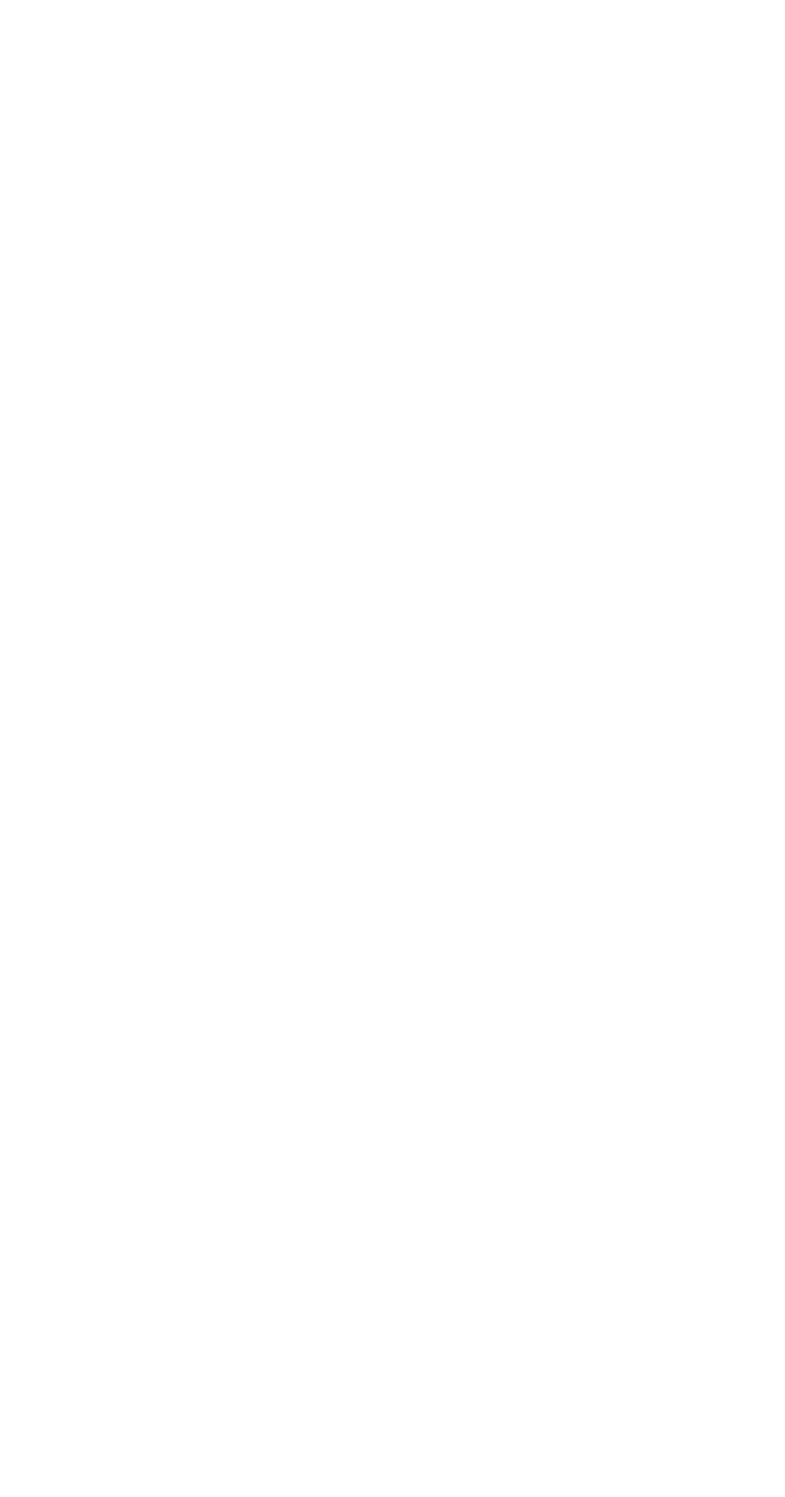
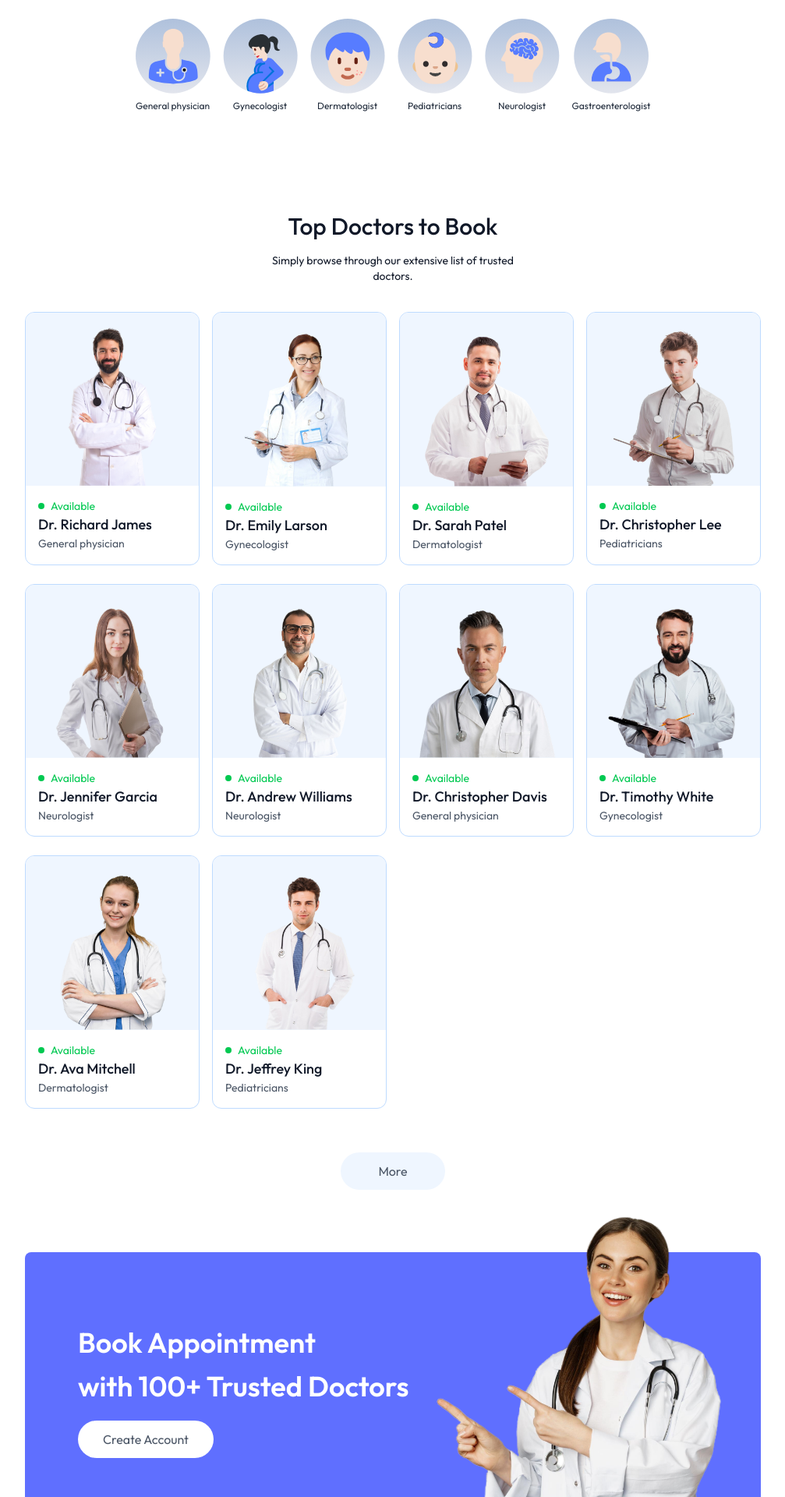
Before and after one commit to Muhammad-Hanzala-Khaliq/doctor-booking-appointment-system, a React (Vite) app in the folder frontend/: page / in a window 1280 px wide. Shown: the part 800-2720 px from the top of the page at 78% size, without its empty margins (136-1143 px from the left). Before the commit the page ends 800 px from the top, so only its background shows below. Built offline with nearby package versions, Linux system fonts and the light colour scheme.

Commit message:
feat: add AppContext and core UI components (TopDoctor, Banner, Footer, SpecialityMenu)

```diff
--- a/frontend/index.html
+++ b/frontend/index.html
@@ -1,5 +1,5 @@
 <!doctype html>
-<html lang="en">
+<html lang="en" class="scroll-smooth">
   <head>
     <meta charset="UTF-8" />
     <link rel="icon" type="image/svg+xml" href="/vite.svg" />
--- /dev/null
+++ b/frontend/src/components/Banner.jsx
@@ -0,0 +1,25 @@
+import React from 'react'
+import { assets } from '../assets/assets'
+import { useNavigate } from 'react-router-dom'
+
+const Banner = () => {
+  const navigate = useNavigate()
+  return (
+    <div className='flex bg-primary rounded-lg px-6 sm:px-10 md:px-14 lg:px-12 my-20 md:mx-10'>
+      {/* left side */}
+      <div className='flex-1 py-8 sm:py-10 md:py-16 lg:py-24 lg:pl-5'>
+        <div className='text-xl sm:text-2xl md:text-3xl lg:text-4xl font-semibold text-white'>
+          <p>Book Appointment</p>
+          <p className='mt-4'>with 100+ Trusted Doctors</p>
+        </div>
+        <button onClick={()=> {navigate('/login'),scrollTo(0,0)}} className='bg-white text-sm sm:text-base text-gray-600 px-8 py-3 rounded-full mt-6 hover:scale-105 transition-all cursor-pointer'>Create Account</button>
+      </div>
+      {/* right side */}
+      <div className='hidden md:block md:w-1/2 lg:w-[370px] relative'>
+        <img className='w-full absolute bottom-0 right-0 max-w-md' src={assets.appointment_img} alt="" />
+      </div>
+    </div>
+  )
+}
+
+export default Banner
--- /dev/null
+++ b/frontend/src/components/Footer.jsx
@@ -0,0 +1,42 @@
+import React from 'react'
+import { assets } from '../assets/assets'
+
+const Footer = () => {
+  return (
+    <div className='md:mx-10'>
+      <div className='flex flex-col sm:grid grid-cols-[3fr_1fr_1fr] gap-14 my-10 mt-40 text-sm'>
+        {/* left section */}
+        <div>
+          <img className='mb-5 w-40' src={assets.logo} alt="" />
+          <p className='w-full md:w-2/3 text-gray-600 leading-6'>Lorem ipsum dolor sit amet consectetur adipisicing elit. Iusto ut sunt fuga ea, provident sequi ipsum vitae quo minima animi? Earum illo commodi, dignissimos impedit illum repudiandae saepe sequi reprehenderit?</p>
+        </div>
+         {/* center section */}
+        <div>
+          <p className='text-xl font-medium mb-5'>Company</p>
+          <ul className='flex flex-col gap-2 text-gray-600'>
+            <li>Home</li>
+            <li>About Us</li>
+            <li>Contact Us</li>
+            <li>Privacy Policy</li>
+          </ul>
+        </div>
+         {/* right section */}
+        <div>
+          <p className='text-xl font-medium mb-5'>Get In Touch</p>
+          <ul className='flex flex-col gap-2 text-gray-600'>
+            <li>+1-212-221-431</li>
+            <li>hanzallahkhaliq@gmail.com</li>
+          </ul>
+        </div>
+      </div>
+
+      {/* copyright text */}
+      <div>
+        <hr />
+        <p className='py-5 text-sm text-center'>Copyright 2025@ BookADoc - All Right Reserved</p>
+      </div>
+    </div>
+  )
+}
+
+export default Footer
--- a/frontend/src/components/Navbar.jsx
+++ b/frontend/src/components/Navbar.jsx
@@ -8,43 +8,65 @@
   const [token,setToken] = useState(true); // when we have token mean we are logged in
 
   return (
-    <div className='flex items-center justify-between text-sm py-4 mb-5 border-b border-b-gray-400'>
-      <img className='w-44 cursor-pointer' src={assets.logo} alt="" />
-      <ul className='hidden md:flex items-start gap-5 font-medium'>
+    <div className="flex items-center justify-between text-sm py-4 mb-5 border-b border-b-gray-400">
+      <img className="w-44 cursor-pointer" src={assets.logo} alt="" />
+      <ul className="hidden md:flex items-start gap-5 font-medium">
         <NavLink to="/">
-          <li className="py-1">HOME</li>
+          <li className="py-1">Home</li>
           <hr className="border-none outline-none h-0.5 bg-primary w-3/5 m-auto hidden" />
         </NavLink>
-         <NavLink to="/doctors">
+        <NavLink to="/doctors">
           <li className="py-1">All Doctors</li>
           <hr className="border-none outline-none h-0.5 bg-primary w-3/5 m-auto hidden" />
         </NavLink>
-         <NavLink to="/about">
-          <li className="py-1">ABOUT</li>
+        <NavLink to="/about">
+          <li className="py-1">About</li>
           <hr className="border-none outline-none h-0.5 bg-primary w-3/5 m-auto hidden" />
         </NavLink>
-         <NavLink to="/contact">
-          <li className="py-1">CONTACT</li>
+        <NavLink to="/contact">
+          <li className="py-1">Contact</li>
           <hr className="border-none outline-none h-0.5 bg-primary w-3/5 m-auto hidden" />
         </NavLink>
       </ul>
-      <div className='flex items-center gap-4'>
-     {
-      token ? <div className='flex items-center gap-2 cursor-pointer group relative'>
-        <img className='w-8 rounded-full' src={assets.profile_pic} alt="" />
-        <img className='w-2.5' src={assets.dropdown_icon} alt="" />
-        <div className='absolute top-0 right-0 pt-14 text-base font-medium text-gray-600 z-20 hidden group-hover:block'>
-          <div className='min-w-48 bg-stone-100 rounded flex flex-col gap-4 p-4'>
-            <p onClick={()=> navigate("my-profile")} className='hover:text-black cursor-pointer'>My Profile</p>
-            <p onClick={()=> navigate("my-appointments")} className='hover:text-black cursor-pointer'>My Appointments</p>
-            <p onClick={()=> setToken(false)} className='hover:text-black cursor-pointer'>Logout</p>
+      <div className="flex items-center gap-4">
+        {token ? (
+          <div className="flex items-center gap-2 cursor-pointer group relative">
+            <img className="w-8 rounded-full" src={assets.profile_pic} alt="" />
+            <img className="w-2.5" src={assets.dropdown_icon} alt="" />
+            <div className="absolute top-0 right-0 pt-14 text-base font-medium text-gray-600 z-20 hidden group-hover:block">
+              <div className="min-w-48 bg-stone-100 rounded flex flex-col gap-4 p-4">
+                <p
+                  onClick={() => navigate("my-profile")}
+                  className="hover:text-black cursor-pointer"
+                >
+                  My Profile
+                </p>
+                <p
+                  onClick={() => navigate("my-appointments")}
+                  className="hover:text-black cursor-pointer"
+                >
+                  My Appointments
+                </p>
+                <p
+                  onClick={() => setToken(false)}
+                  className="hover:text-black cursor-pointer"
+                >
+                  Logout
+                </p>
+              </div>
+            </div>
           </div>
-        </div>
-      </div> :      <button onClick={() => navigate("/login")} className='bg-primary text-white px-8 py-3 rounded-full font-light hidden md:block cursor-pointer'>Create Account</button>
-     }
+        ) : (
+          <button
+            onClick={() => navigate("/login")}
+            className="bg-primary text-white px-8 py-3 rounded-full font-light hidden md:block cursor-pointer"
+          >
+            Create Account
+          </button>
+        )}
       </div>
     </div>
-  )
+  );
 }
 
 export default Navbar
--- /dev/null
+++ b/frontend/src/components/SpecialityMenu.jsx
@@ -0,0 +1,22 @@
+import React from 'react'
+import { specialityData } from '../assets/assets'
+import { Link } from 'react-router-dom'
+
+const SpecialityMenu = () => {
+  return (
+    <div className='flex flex-col items-center gap-4 py-16 text-gray-800' id="speciality">
+      <h1 className='text-3xl font-medium'>Find By Speciality</h1>
+      <p className='sm:w-1/3 text-center text-sm'>Simply browse throughour extensive list of trusted doctors, schedule you appointment</p>
+      <div className='flex sm:justify-center gap-4 pt-5 w-full overflow-scroll'>
+        {specialityData.map((item,index)=>(
+          <Link onClick={()=>scrollTo(0,0)} className='flex flex-col items-center text-xs cursor-pointer flex-shrink-0 hover:translate-y-[-10px] transition-all duration-500' key={index} to={`/doctors/${item.speciality}`}>
+             <img className='w-16 sm:w-24 mb-2' src={item.image} alt="" />
+             <p>{item.speciality}</p>
+          </Link>
+        ))}
+      </div>
+    </div>
+  )
+}
+
+export default SpecialityMenu
--- /dev/null
+++ b/frontend/src/components/TopDoctors.jsx
@@ -0,0 +1,31 @@
+import React, { useContext } from 'react'
+import { useNavigate } from 'react-router-dom'
+import { AppContext } from '../context/AppContext'
+
+const TopDoctors = () => {
+  const navigate = useNavigate()
+  const {doctors} = useContext(AppContext)
+  return (
+    <div className='flex flex-col items-center gap-4 my-16 text-gray-900 md:mx-10'>
+      <h1 className='text-3xl font-medium'>Top Doctors to Book</h1>
+      <p className='sm:w-1/3 text-center text-sm'>Simply browse through our extensive list of trusted doctors.</p>
+      <div className='w-full grid grid-cols-auto gap-4 pt-5 gap-y-6 px-3 sm:px-0'>
+        {doctors.slice(0,10).map((item,index)=>(
+          <div onClick={() => navigate(`/appointment/${item._id}`)} key={index} className='border border-blue-200 rounded-xl overflow-hidden cursor-pointer hover:translate-y-[-10px] transition-all duration-500'>
+            <img className='bg-blue-50' src={item.image} alt="" />
+            <div className='p-4'>
+              <div className='flex items-center gap-2 text-sm text-center text-green-500'>
+                <p className='w-2 h-2 bg-green-500 rounded-full'></p><p>Available</p>
+              </div>
+              <p className='text-gray-900 text-lg font-medium'>{item.name}</p>
+              <p className='text-gray-600 text-sm'>{item.speciality}</p>
+            </div>
+          </div>
+        ))}
+      </div>
+      <button onClick={()=> {navigate("/doctors"); scrollTo(0,0)}} className='bg-blue-50 text-gray-600 px-12 py-3 rounded-full mt-10 cursor-pointer'>More</button>
+    </div>
+  )
+}
+
+export default TopDoctors
--- /dev/null
+++ b/frontend/src/context/AppContext.jsx
@@ -0,0 +1,14 @@
+import { createContext } from "react";
+import { doctors } from "../assets/assets";
+export const AppContext = createContext();
+
+const AppContextProvider = ({children}) => {
+  const value = {
+    doctors
+  }
+  return( <AppContext.Provider value={value}>
+{children}
+  </AppContext.Provider>
+)}
+
+export default AppContextProvider
--- a/frontend/src/index.css
+++ b/frontend/src/index.css
@@ -1,12 +1,22 @@
+@import url('https://fonts.googleapis.com/css2?family=Outfit:wght@100..900&display=swap');
 @import "tailwindcss";
 
+*{
+  font-family: "Outfit", sans-serif;
+}
 :root{
   --color-bg-primary:#5f6FFF;
 }
+
 @theme{
   --color-primary:var(--color-bg-primary)
 }
-
+.grid-cols-auto {
+  grid-template-columns: repeat(auto-fill, minmax(200px, 1fr));
+}
 .active hr{
   @apply block;
 }
+::-webkit-scrollbar{
+  @apply hidden
+}
--- a/frontend/src/main.jsx
+++ b/frontend/src/main.jsx
@@ -3,8 +3,11 @@
 import './index.css'
 import App from './App.jsx'
 import { BrowserRouter } from 'react-router-dom'
-createRoot(document.getElementById('root')).render(
+import AppContextProvider from "./context/AppContext.jsx";
+createRoot(document.getElementById("root")).render(
   <BrowserRouter>
-    <App />
-  </BrowserRouter>,
-)
+    <AppContextProvider>
+      <App />
+    </AppContextProvider>
+  </BrowserRouter>
+);
--- a/frontend/src/pages/Home.jsx
+++ b/frontend/src/pages/Home.jsx
@@ -1,10 +1,16 @@
 import React from 'react'
 import Header from "../components/Header";
+import SpecialityMenu from "../components/SpecialityMenu";
+import TopDoctors from "../components/TopDoctors";
+import Banner from "../components/Banner";
 
 const Home = () => {
   return (
     <div>
       <Header />
+      <SpecialityMenu />
+      <TopDoctors />
+      <Banner />
     </div>
   );
 };
```
Also changed, not shown: frontend/src/App.jsx (+15 -12 lines).
